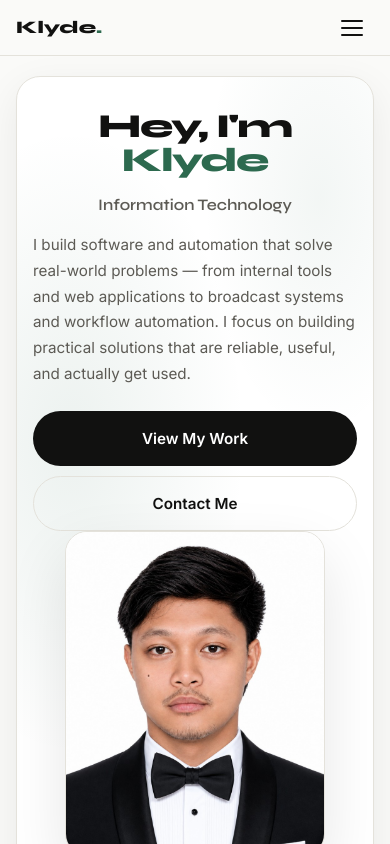
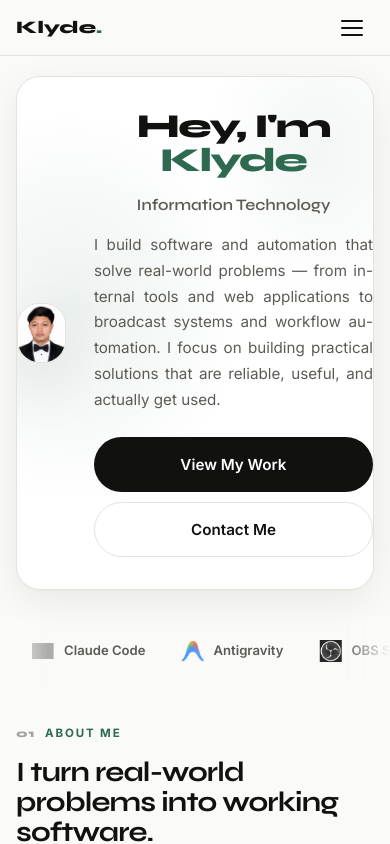
Before and after one commit to klaayd39/new-portfolio, a React (Vite) app: page / in a window 390 px wide. Shown: the top 844 px of the page. Built offline with nearby package versions, Linux system fonts and the light colour scheme; grey boxes are pictures that could not be loaded.

Commit message:
fixed mobile

```diff
--- a/index.html
+++ b/index.html
@@ -5,7 +5,7 @@
   <meta charset="UTF-8" />
   <link rel="icon" type="image/png" href="/ID.png" />
   <link rel="apple-touch-icon" href="/ID.png" />
-  <meta name="viewport" content="width=device-width, initial-scale=1.0" />
+  <meta name="viewport" content="width=device-width, initial-scale=1.0, viewport-fit=cover" />
   <meta name="description"
     content="Klyde Joseph Yabo — Automation Engineer & Full-Stack Developer based in Bukidnon, Philippines." />
 
--- a/src/index.css
+++ b/src/index.css
@@ -125,6 +125,91 @@ textarea:focus-visible {
 @media (max-width: 1023px) {
   .layout-main {
     padding-top: calc(var(--mobile-bar-h) + env(safe-area-inset-top, 0px));
+    padding-bottom: env(safe-area-inset-bottom, 0px);
+  }
+
+  .scroll-progress {
+    top: calc(var(--mobile-bar-h) + env(safe-area-inset-top, 0px));
+  }
+
+  .hero {
+    padding: 8px var(--content-pad) 20px;
+    min-height: 0;
+  }
+
+  .hero-card {
+    width: 100%;
+    margin-inline: 0;
+    min-height: 0;
+    height: auto;
+    max-height: none;
+    padding: clamp(24px, 5vw, 32px) clamp(18px, 4vw, 22px);
+  }
+
+  .hero-card .container {
+    width: 100%;
+    max-width: none;
+    padding-inline: 0;
+    height: auto;
+    display: block;
+  }
+
+  .hero-grid {
+    grid-template-columns: 1fr;
+    gap: 24px;
+    min-height: 0;
+  }
+
+  .hero-visual { order: -1; }
+
+  .hero-photo-wrap { max-width: min(220px, 72vw); }
+
+  .hero-copy {
+    text-align: center;
+    align-items: center;
+    height: auto;
+  }
+
+  .hero-lead {
+    text-align: center;
+    hyphens: none;
+    max-width: none;
+  }
+
+  .hero-actions {
+    justify-content: center;
+    width: 100%;
+    max-width: 20rem;
+  }
+
+  .about-layout .body-text {
+    text-align: left;
+    hyphens: none;
+  }
+
+  .subpage-hero {
+    padding: 24px 0 28px;
+  }
+
+  .contact-page {
+    padding: 28px 0 calc(28px + env(safe-area-inset-bottom, 0px));
+  }
+
+  .site-footer {
+    padding: 36px 0 calc(36px + env(safe-area-inset-bottom, 0px));
+  }
+
+  .footer-links {
+    gap: 12px 16px;
+  }
+
+  .btt {
+    bottom: calc(20px + env(safe-area-inset-bottom, 0px));
+    right: calc(16px + env(safe-area-inset-right, 0px));
+  }
+
+  .tech-marquee {
+    padding: 16px 0;
   }
 }
 
@@ -416,7 +501,7 @@ textarea:focus-visible {
     height: 100vh;
     height: 100dvh;
     z-index: 355;
-    padding: calc(var(--mobile-bar-h) + 12px) 12px 12px;
+    padding: calc(var(--mobile-bar-h) + env(safe-area-inset-top, 0px) + 8px) 12px calc(12px + env(safe-area-inset-bottom, 0px));
     transition: left 0.34s var(--ease);
   }
 
@@ -424,7 +509,8 @@ textarea:focus-visible {
 
   .sidebar-panel-inner {
     border-radius: 24px;
-    padding-top: 48px;
+    padding-top: 44px;
+    max-height: 100%;
   }
 
   .sidebar-scrim {
@@ -439,7 +525,7 @@ textarea:focus-visible {
 
   .sidebar-close {
     position: absolute;
-    top: calc(var(--mobile-bar-h) + 8px);
+    top: calc(env(safe-area-inset-top, 0px) + var(--mobile-bar-h) + 6px);
     right: 20px;
     width: 44px;
     height: 44px;
@@ -676,7 +762,7 @@ textarea:focus-visible {
 .hero {
   display: flex;
   align-items: stretch;
-  padding: clamp(20px, 3vw, 32px) 0 clamp(28px, 4vw, 40px);
+  padding: clamp(20px, 3vw, 32px) var(--content-pad) clamp(28px, 4vw, 40px);
   position: relative;
 }
 
@@ -694,8 +780,8 @@ textarea:focus-visible {
   display: flex;
   align-items: center;
   width: 100%;
+  margin-inline: 0;
   padding: clamp(32px, 5vw, 64px) 0;
-  margin-inline: var(--content-pad);
 }
 
 .hero-card .container {
@@ -2073,26 +2159,6 @@ textarea:focus-visible {
 }
 
 @media (max-width: 1024px) {
-  .hero-grid {
-    grid-template-columns: 1fr;
-    gap: 32px;
-  }
-  .hero-visual { order: -1; }
-  .hero-photo-wrap { max-width: 260px; }
-  .hero-copy {
-    text-align: center;
-    align-items: center;
-  }
-  .hero-lead {
-    text-align: left;
-    hyphens: none;
-    max-width: 36rem;
-  }
-  .hero-actions { justify-content: center; }
-  .hero-card .container {
-    height: auto;
-    display: block;
-  }
   .about-layout { grid-template-columns: 1fr; gap: 32px; }
   .featured-project,
   .featured-project--reverse {
@@ -2123,13 +2189,12 @@ textarea:focus-visible {
 
 /* Tablet portrait & large phones */
 @media (max-width: 768px) {
-  .section { padding: clamp(56px, 12vw, 72px) 0; }
+  .section { padding: clamp(40px, 10vw, 56px) 0; }
   .section-intro { margin-bottom: 36px; font-size: 0.98rem; }
-  .hero { padding: 28px 0 40px; }
   .hero-title { font-size: clamp(2rem, 9vw, 2.6rem); }
   .hero-role { font-size: 1.05rem; margin-bottom: 14px; }
-  .hero-lead { font-size: 0.95rem; line-height: 1.7; margin-bottom: 24px; max-width: 100%; }
-  .hero-actions { width: 100%; max-width: 24rem; }
+  .hero-lead { font-size: 0.95rem; line-height: 1.7; margin-bottom: 24px; }
+  .hero-actions { max-width: 24rem; }
   .hero-actions .btn { flex: 1 1 auto; min-width: 0; justify-content: center; }
   .skills-layout { grid-template-columns: 1fr; }
   .explore-grid { grid-template-columns: 1fr; }
@@ -2137,7 +2202,11 @@ textarea:focus-visible {
   .featured-project-actions { flex-direction: column; align-items: stretch; }
   .featured-project-actions .btn { width: 100%; justify-content: center; }
   .projects-grid { grid-template-columns: 1fr; }
-  .projects-header { align-items: flex-start; }
+  .projects-header {
+    flex-direction: column;
+    align-items: flex-start;
+    gap: 10px;
+  }
   .filter-tabs {
     flex-wrap: nowrap;
     overflow-x: auto;
@@ -2155,7 +2224,6 @@ textarea:focus-visible {
     font-size: 0.8rem;
     scroll-snap-align: start;
   }
-  .contact-page { padding: clamp(32px, 8vw, 64px) 0 calc(32px + env(safe-area-inset-bottom, 0px)); }
   .contact-page-inner {
     max-width: none;
     display: flex;
@@ -2171,16 +2239,18 @@ textarea:focus-visible {
     margin-bottom: 0;
     margin-top: 28px;
   }
-  .subpage-hero { padding: 28px 0 32px; }
   .contact-info-row {
     min-height: 48px;
     padding: 14px 16px;
-  }
+    flex-direction: column;
+    align-items: flex-start;
+    gap: 4px;
+  }
+  .contact-info-row span:last-child { text-align: left; }
   .contact-actions { flex-direction: column; align-items: stretch; }
   .contact-actions .btn,
   .contact-actions .copy-btn { width: 100%; }
   .contact-links { flex-direction: column; gap: 14px; align-items: center; }
-  .subpage-hero { padding: 36px 0 40px; }
   .subpage-hero .section-title { max-width: none; }
   .modal-hero { height: 200px; }
   .modal-body { padding: 20px; }
@@ -2189,15 +2259,7 @@ textarea:focus-visible {
   .tool-block-head { padding: 16px 18px; }
   .about-callout { padding: 24px; }
   .section-title { max-width: none; }
-  .contact-info-row {
-    flex-direction: column;
-    align-items: flex-start;
-    gap: 4px;
-  }
-  .contact-info-row span:last-child { text-align: left; }
   .btt {
-    bottom: 20px;
-    right: 20px;
     width: 40px;
     height: 40px;
   }
@@ -2207,12 +2269,12 @@ textarea:focus-visible {
 @media (max-width: 480px) {
   :root { --mobile-bar-h: 56px; }
 
-  .hero { min-height: auto; padding: 20px 0 36px; }
   .hero-title { font-size: 2.1rem; }
   .hero-role { font-size: 1rem; }
   .hero-actions {
     flex-direction: column;
     width: 100%;
+    max-width: none;
     gap: 10px;
   }
   .hero-actions .btn {
@@ -2232,10 +2294,6 @@ textarea:focus-visible {
   .tech-pill { font-size: 0.65rem; padding: 4px 8px; }
 }
 
-@media (max-width: 1023px) {
-  .hero { min-height: auto; }
-}
-
 @media (prefers-reduced-motion: reduce) {
   .page-transition { animation: none; }
   .page-fallback::after { animation: none; }
```
